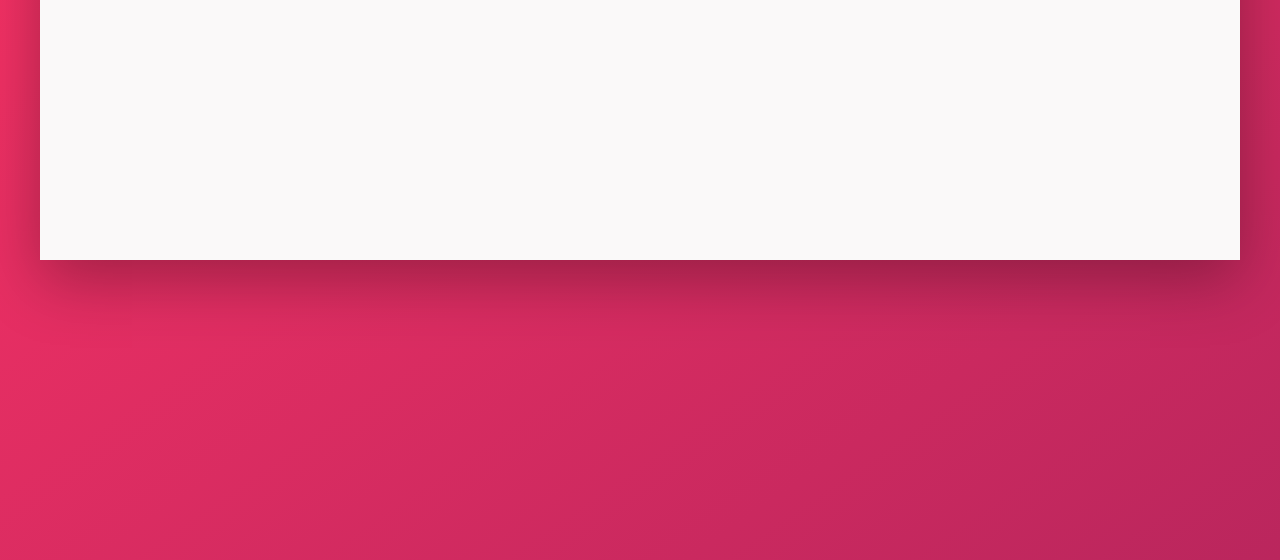
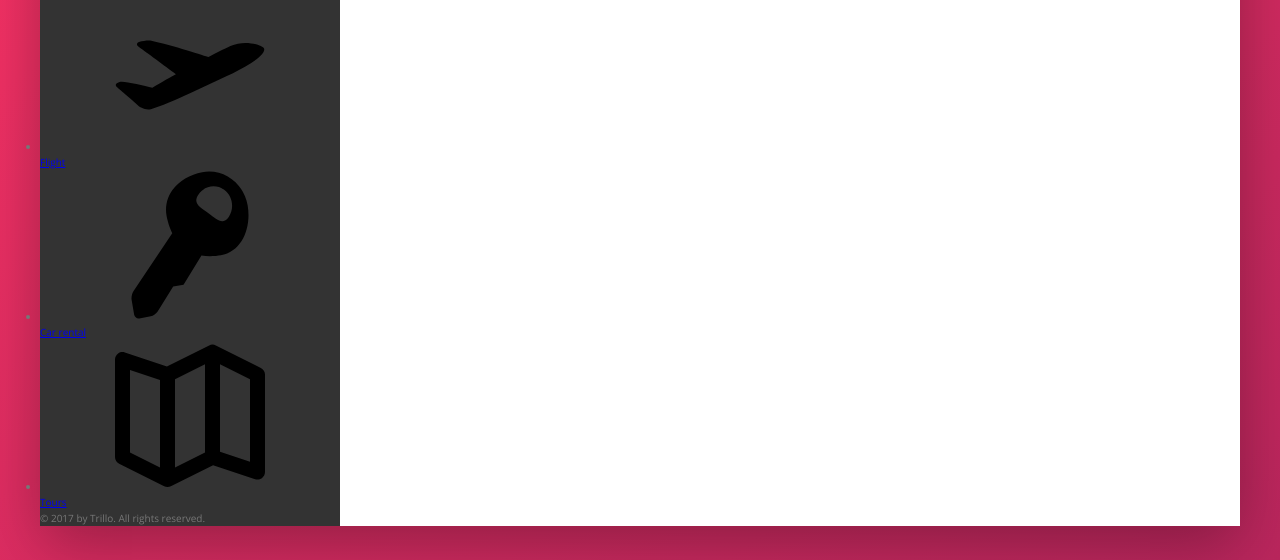
Before and after one commit to AllyssonAlas/trillo, a website: page index.html in a window 1280 px wide. Shown: the part 320-880 px from the top of the page. Drawn offline with nearby package versions, Linux system fonts and the light colour scheme.

Commit message:
adding the navigation sidebar html content

```diff
--- a/index.html
+++ b/index.html
@@ -44,7 +44,44 @@
       </header>
       <div class="content">
         <nav class="sidebar">
-          Navigation
+          <ul class="side-nav">
+            <li class="side-nav__item">
+              <a href="#" class="side-nav__link">
+                <svg class="side-nav__icon">
+                  <use xlink:href="img/sprite.svg#icon-home" />
+                </svg>
+                <span>Hotel</span>
+              </a>
+            </li>
+            <li class="side-nav__item">
+              <a href="#" class="side-nav__link">
+                <svg class="side-nav__icon">
+                  <use xlink:href="img/sprite.svg#icon-aircraft-take-off" />
+                </svg>
+                <span>Flight</span>
+              </a>
+            </li>
+            <li class="side-nav__item">
+              <a href="#" class="side-nav__link">
+                <svg class="side-nav__icon">
+                  <use xlink:href="img/sprite.svg#icon-key" />
+                </svg>
+                <span>Car rental</span>
+              </a>
+            </li>
+            <li class="side-nav__item">
+              <a href="#" class="side-nav__link">
+                <svg class="side-nav__icon">
+                  <use xlink:href="img/sprite.svg#icon-map" />
+                </svg>
+                <span>Tours</span>
+              </a>
+            </li>
+          </ul>
+
+          <div class="legal">
+            &copy; 2017 by Trillo. All rights reserved.
+          </div>
         </nav>
         <main class="hotel-view">
           Hotel View
```
